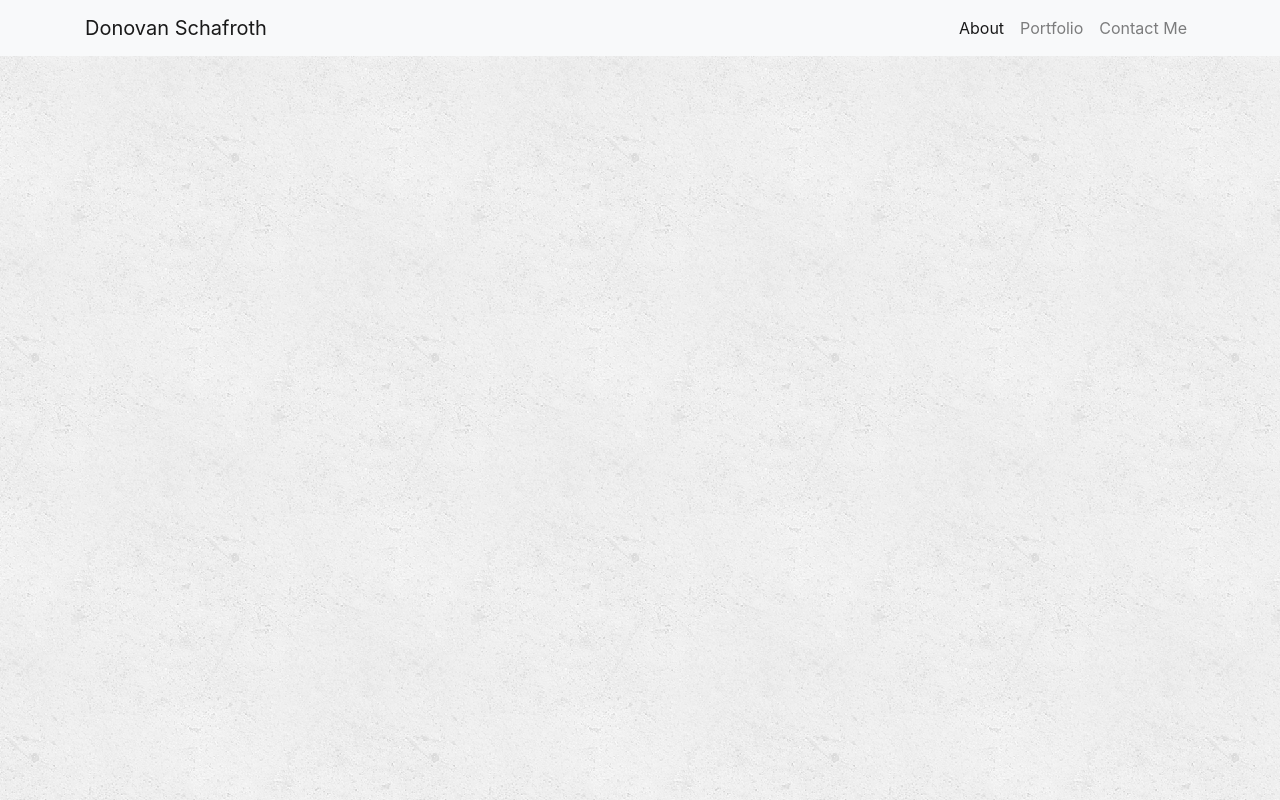
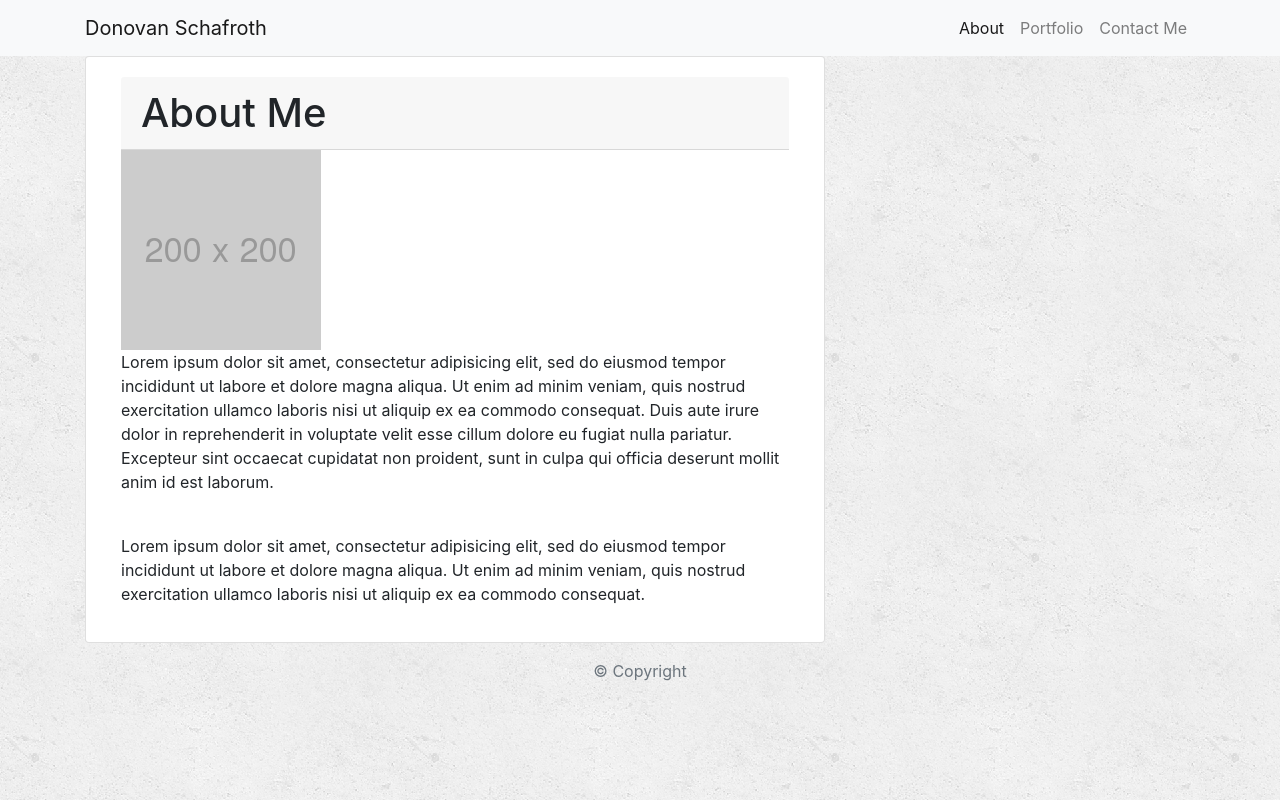
Before and after one commit to Dschafroth97/BootstrapPortfoilio, a plain HTML site: page index.html in a window 1280 px wide. Drawn offline with nearby package versions, Linux system fonts and the light colour scheme.

Commit message:
HTML layout complete, styling needed

```diff
--- a/index.html
+++ b/index.html
@@ -34,9 +34,39 @@
     </div>
   </nav>
 
-  <script src="http://code.jquery.com/jquery-3.3.1.min.js" integrity="sha256-FgpCb/KJQlLNfOu91ta32o/NMZxltwRo8QtmkMRdAu8=" crossorigin="anonymous"></script>
+  <main class="container flex-shrink-0">
+    <div class="card col-md-8">
+      <div class="card-body">
+        <h1 class="card-header" id="aboutHeader">About Me</h1>
+        <img src="assets/images/200x200.png" alt="placeholder">
+        <p>Lorem ipsum dolor sit amet, consectetur adipisicing elit, sed do eiusmod tempor incididunt ut labore et
+            dolore
+            magna aliqua. Ut enim ad minim veniam, quis nostrud exercitation ullamco laboris nisi ut aliquip ex ea
+            commodo
+            consequat. Duis aute irure dolor in reprehenderit in voluptate velit esse cillum dolore eu fugiat nulla
+            pariatur.
+            Excepteur sint occaecat cupidatat non proident, sunt in culpa qui officia deserunt mollit anim id est
+            laborum.</p>
+          <br />
+          <p>Lorem ipsum dolor sit amet, consectetur adipisicing elit, sed do eiusmod tempor incididunt ut labore et
+            dolore
+            magna aliqua. Ut enim ad minim veniam, quis nostrud exercitation ullamco laboris nisi ut aliquip ex ea
+            commodo
+            consequat.
+          </p>
+      </div>
+    </div>
+  </main>
 
-  <script src="https://stackpath.bootstrapcdn.com/bootstrap/4.1.3/js/bootstrap.min.js" integrity="sha384-ChfqqxuZUCnJSK3+MXmPNIyE6ZbWh2IMqE241rYiqJxyMiZ6OW/JmZQ5stwEULTy" crossorigin="anonymous"></script>
+  <footer class="footer mt-auto py-3">
+    <div class="container">
+      <p class="text-muted text-center">&copy; Copyright</p>
+    </div>
+  </footer>
+
+  <script src="https://code.jquery.com/jquery-3.3.1.slim.min.js" integrity="sha384-q8i/X+965DzO0rT7abK41JStQIAqVgRVzpbzo5smXKp4YfRvH+8abtTE1Pi6jizo" crossorigin="anonymous"></script>
+  <script src="https://cdnjs.cloudflare.com/ajax/libs/popper.js/1.14.7/umd/popper.min.js" integrity="sha384-UO2eT0CpHqdSJQ6hJty5KVphtPhzWj9WO1clHTMGa3JDZwrnQq4sF86dIHNDz0W1" crossorigin="anonymous"></script>
+  <script src="https://stackpath.bootstrapcdn.com/bootstrap/4.3.1/js/bootstrap.min.js" integrity="sha384-JjSmVgyd0p3pXB1rRibZUAYoIIy6OrQ6VrjIEaFf/nJGzIxFDsf4x0xIM+B07jRM" crossorigin="anonymous"></script>
 
 </body>
 </html>
```
Also changed, not shown: contact.html (+31 -2 lines), portfolio.html (+42 -2 lines).
